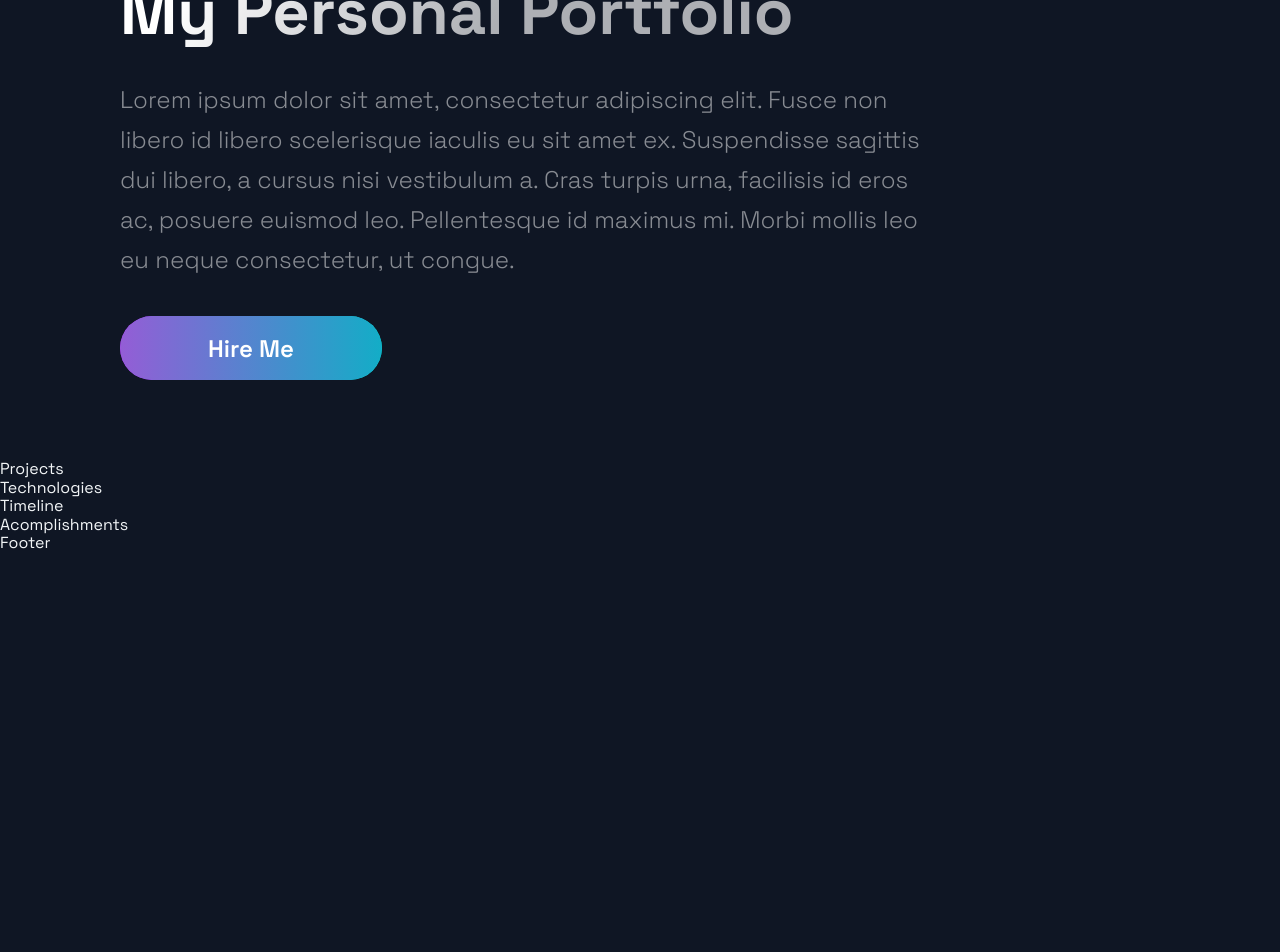
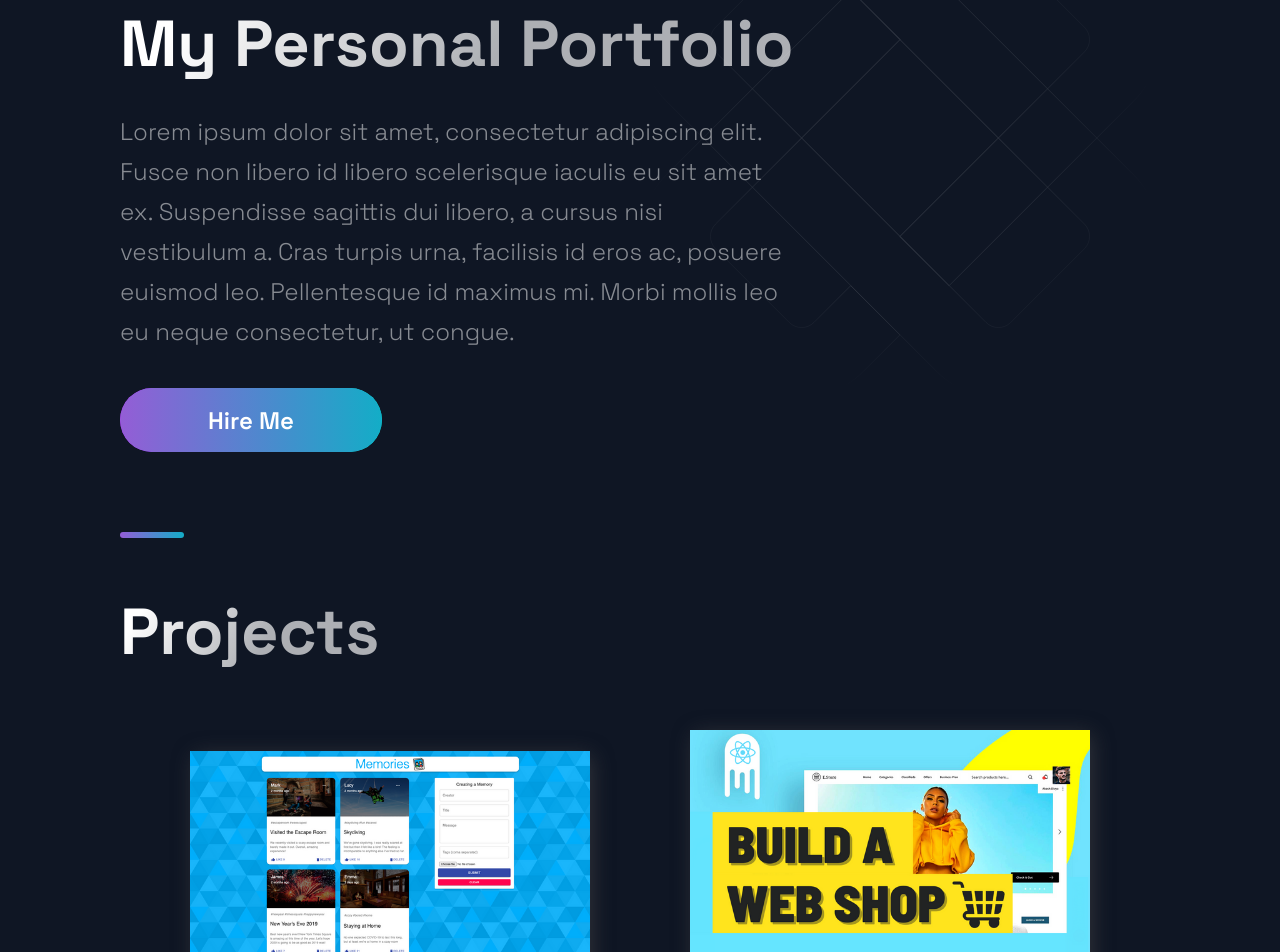
Before and after one commit to adi1506/portfolio_v2.0, a Next.js app: page / in a window 1280 px wide. Shown: the part 234-1186 px from the top of the page. Before the commit the page ends 800 px from the top, so only its background shows below. Built offline with nearby package versions, Linux system fonts and the light colour scheme.

Commit message:
Project Section added

```diff
--- a/src/components/Projects/Projects.js
+++ b/src/components/Projects/Projects.js
@@ -5,9 +5,40 @@
 import { projects } from '../../constants/constants';
 
 const Projects = () => (
-  <div>
-    Projects
-  </div>
+    <Section nopadding id="projects">
+      <SectionDivider/>
+        <SectionTitle main>Projects</SectionTitle>
+        <GridContainer>
+          {projects.map(({title, description, image, tags, source, visit, id }) => (
+            <BlogCard key={id}>
+              <Img src={image}/>
+              <TitleContent>
+                <HeaderThree title>
+                  {title}
+                </HeaderThree>
+                <Hr/>
+              </TitleContent>
+              <CardInfo>{description}</CardInfo>
+              <div>
+                <TitleContent>
+                  Stack
+                </TitleContent>
+                <TagList>
+                  {
+                    tags.map((tag, i) => (
+                      <Tag key={i}>{tag}</Tag>
+                    ))
+                  }
+                </TagList>
+              </div>
+              <UtilityList>
+                <ExternalLinks href={visit}>Code</ExternalLinks>
+                <ExternalLinks href={source}>Source</ExternalLinks>
+              </UtilityList>
+            </BlogCard>
+          ))}
+        </GridContainer>
+    </Section>
 );
 
 export default Projects;
--- a/src/constants/constants.js
+++ b/src/constants/constants.js
@@ -2,8 +2,8 @@
   {
     title: 'MERN Memories',
     description: "Using React, Node.js, Express & MongoDB you'll learn how to build a Full Stack MERN Application - from start to finish. The App is called Memories and it is a simple social media app that allows users to post interesting events that happened in their lives.",
-      image: '/images/1.png',
-      tags: ['Mongo', 'Express', 'React', 'Node'],
+    image: '/images/1.png',
+    tags: ['Mongo', 'Express', 'React', 'Node'],
     source: 'https://google.com',
     visit: 'https://google.com',
     id: 0,
--- a/src/pages/index.js
+++ b/src/pages/index.js
@@ -10,10 +10,10 @@
 const Home = () => {
   return (
     <Layout>
-      {/* <Section grid> */}
+      <Section grid>
         <Hero />
-        {/* <BgAnimation /> */}
-      {/* </Section> */}
+        <BgAnimation />
+      </Section>
       <Projects />
       <Technologies />
       <Timeline />
```
